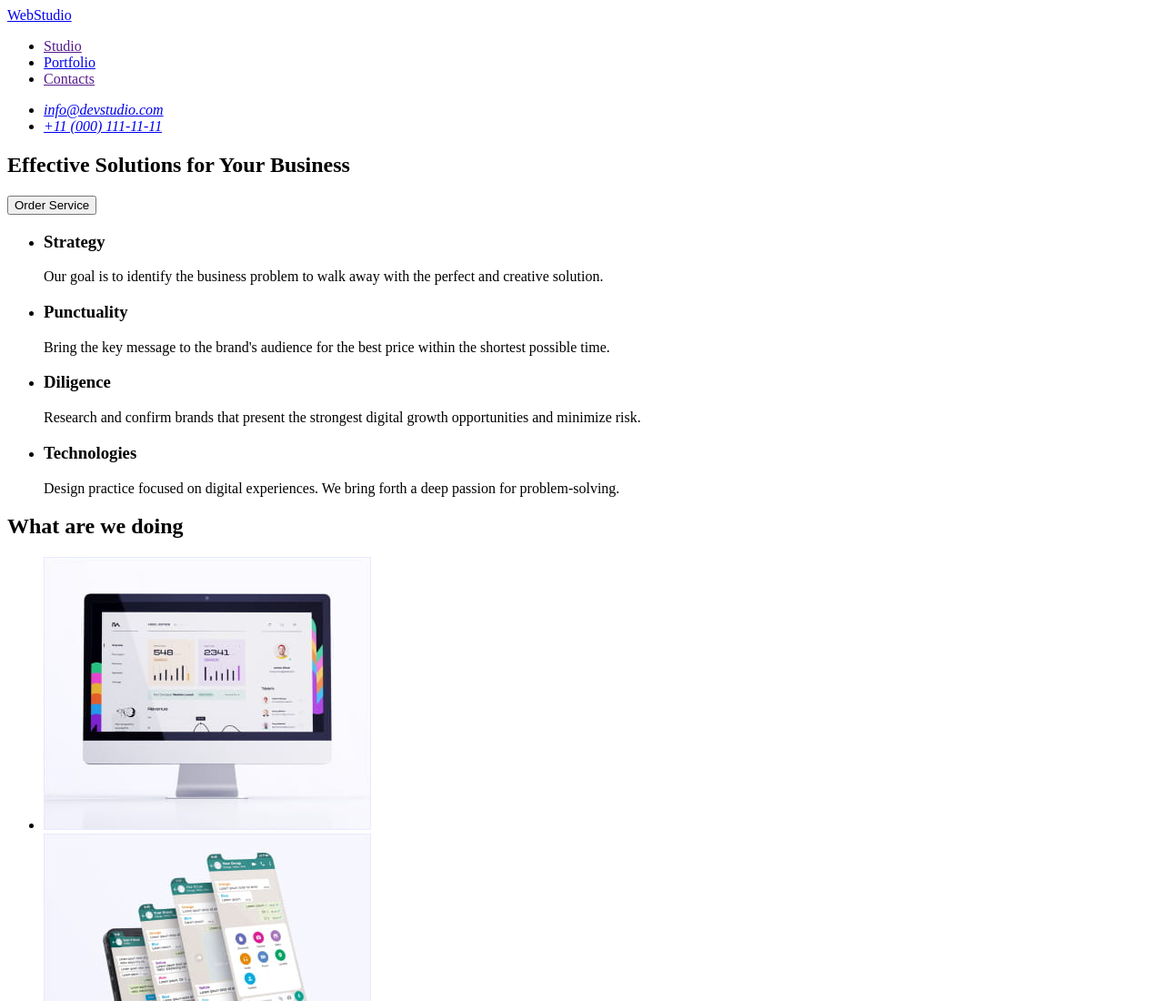
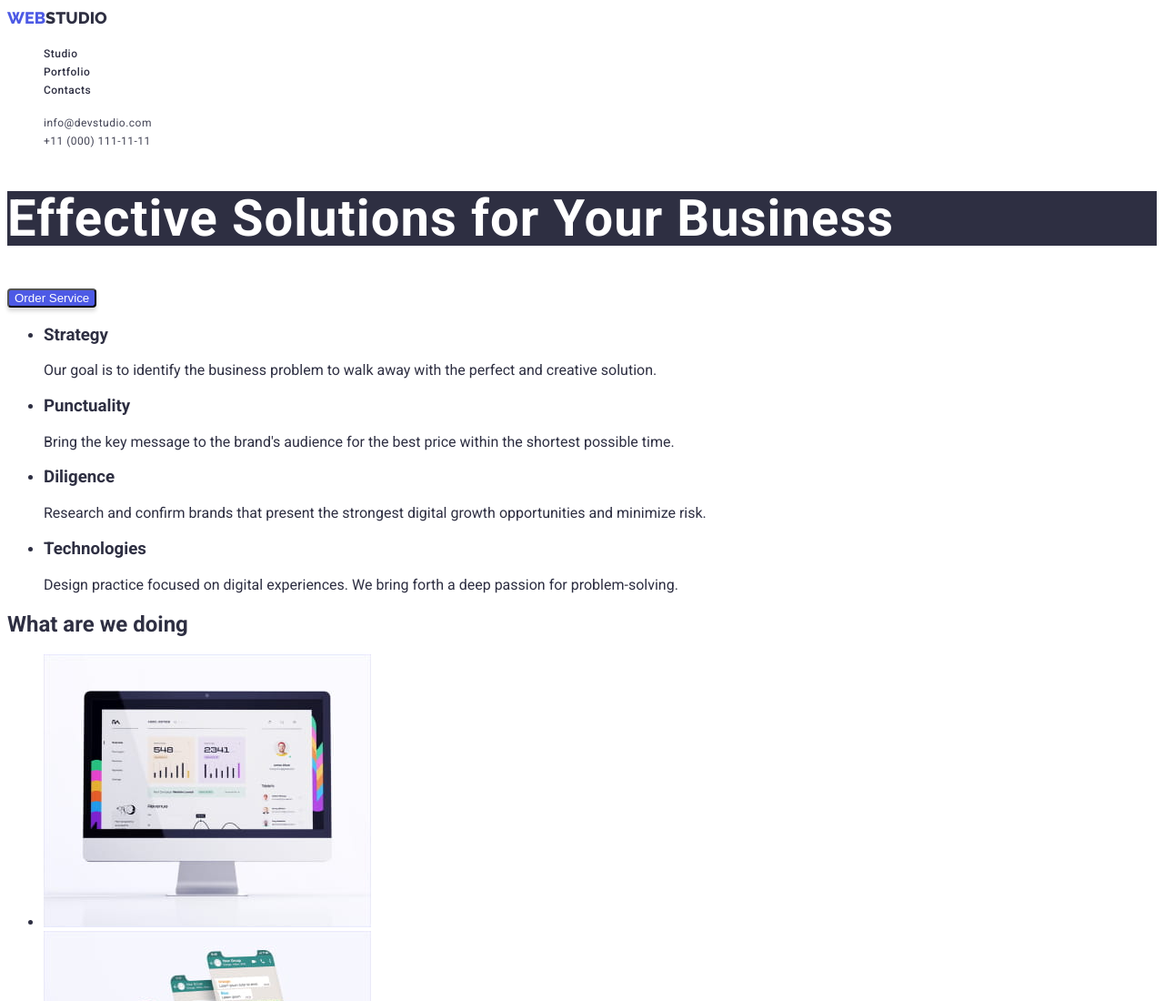
Before and after one commit to Anyanka2/goit-markup-hw-02, a plain HTML site: page index.html in a window 1280 px wide. Shown: the top 1100 px of the page at 91% size. Drawn offline with Linux system fonts and the light colour scheme.

Commit message:
Added css for header

```diff
--- /dev/null
+++ b/css/styles.css
@@ -0,0 +1,74 @@
+body{
+    font-family: 'Roboto';
+    color: #2E2F42;
+}
+.header-logo{
+    font-family: 'Raleway';
+        font-style: normal;
+        font-weight: 800;
+        text-transform:uppercase;
+        font-size: 18px;
+        line-height: 1.33;
+        text-decoration: none;
+        color: #2E2F42;
+}
+.logo{
+    color:#4D5AE5;
+}
+.header-link{
+    color: #2E2F42;
+    font-weight: 500;
+    font-size: 12px;
+    letter-spacing: 0.04em;
+    line-height: 1.5;
+    text-decoration:none;
+
+}
+.header-link:hover{
+color: #404BBF;
+    text-decoration: underline;
+}
+.header-link:focus{
+    color:#404BBF;
+    text-decoration: underline;
+}
+.header-list>li{
+    list-style-type: none;
+}
+.header-mail,
+.header-tel{
+    color: #434455;
+    font-style: normal;
+    font-weight: 400;
+        font-size: 12px;
+        letter-spacing: 0.04em;
+        line-height: 1.5;
+        text-decoration: none;
+}
+
+.header-list:hover,
+.header-list:focus{
+    color: #404BBF;
+        text-decoration: underline;
+}
+.title-hero{
+color:#fff;
+background-color: #2E2F42;
+font-weight: bold;
+font-size:56px;
+letter-spacing: 0.02em;
+line-height: 60px;
+}
+.button-hero{
+    color: #fff;
+    background-color: #4D5AE5;
+    box-shadow: 0px 4px 4px rgba(0, 0, 0, 0.15);
+    border-radius: 4px;
+    display: flex;
+    cursor: pointer;
+}
+.button-hero:hover,
+.button-hero:focus{
+color:#CCEEAA;
+background-color:#404BBF;
+}
--- a/index.html
+++ b/index.html
@@ -4,37 +4,45 @@
     <meta charset="UTF-8" />
     <meta http-equiv="X-UA-Compatible" content="IE=edge" />
     <meta name="viewport" content="width=device-width, initial-scale=1.0" />
+    <link rel="preconnect" href="https://fonts.googleapis.com">
+    <link rel="preconnect" href="https://fonts.gstatic.com" crossorigin>
+    <link href="https://fonts.googleapis.com/css2?family=Raleway:wght@800&display=swap" rel="stylesheet">
+    <link href="https://fonts.googleapis.com/css2?family=Raleway:wght@800&family=Roboto:wght@400;500;700;900&display=swap"
+      rel="stylesheet">
+
+
+    <link rel="stylesheet" href="./css/styles.css" />
     <title>WebStudio</title>
   </head>
   <body>
-    <header>
+    <header class="header">
       <nav>
-        <a href="./index.html">WebStudio</a>
-        <ul>
+        <a class="header-logo" href="./index.html"><span class="logo">Web</span>Studio</a>
+        <ul class="header-list">
           <li>
-            <a href="">Studio</a>
+            <a class="header-link" href="./index.html">Studio</a>
           </li>
           <li>
-            <a href="./portfolio.html">Portfolio</a>
+            <a class="header-link" href="./portfolio.html">Portfolio</a>
           </li>
           <li>
-            <a href="">Contacts</a>
+            <a class="header-link" href="">Contacts</a>
           </li>
         </ul>
       </nav>
       <address>
-        <ul>
+        <ul class="header-list">
           <li>
-            <a href="mailto:info@devstudio.com">info@devstudio.com</a>
+            <a class="header-mail" href="mailto:info@devstudio.com">info@devstudio.com</a>
           </li>
-          <li><a href="tel:+110001111111">+11 (000) 111-11-11</a></li>
+          <li><a class="header-tel" href="tel:+110001111111">+11 (000) 111-11-11</a></li>
         </ul>
       </address>
     </header>
     <main>
       <section>
-        <h1>Effective Solutions for Your Business</h1>
-        <button type="button">Order Service</button>
+        <h1 class="title-hero">Effective Solutions for Your Business</h1>
+        <button class="button-hero" type="button">Order Service</button>
       </section>
       <section>
         <h2 hidden>Our advantages</h2>
```
Also changed, not shown: portfolio.html (+15 -9 lines).
